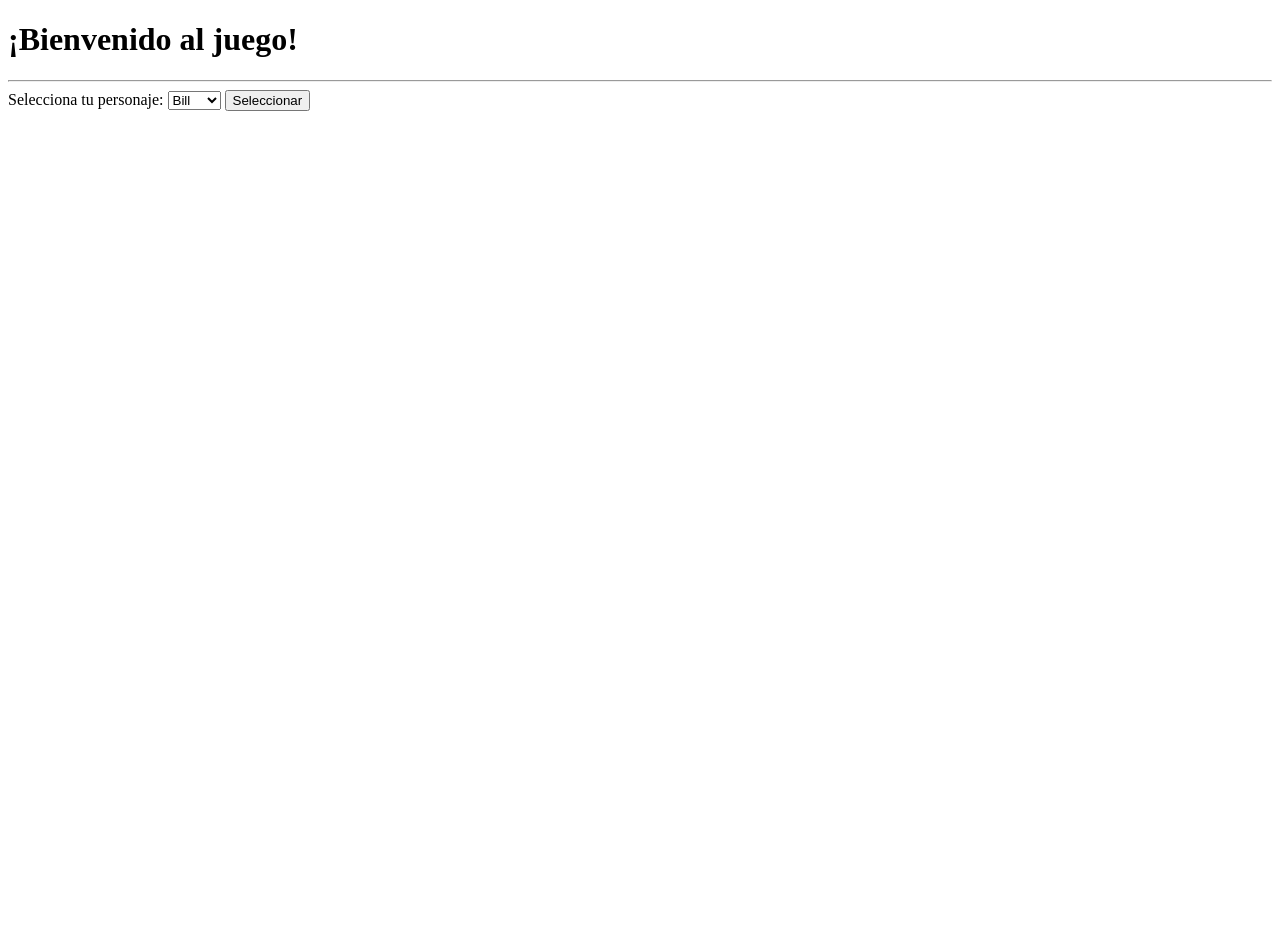
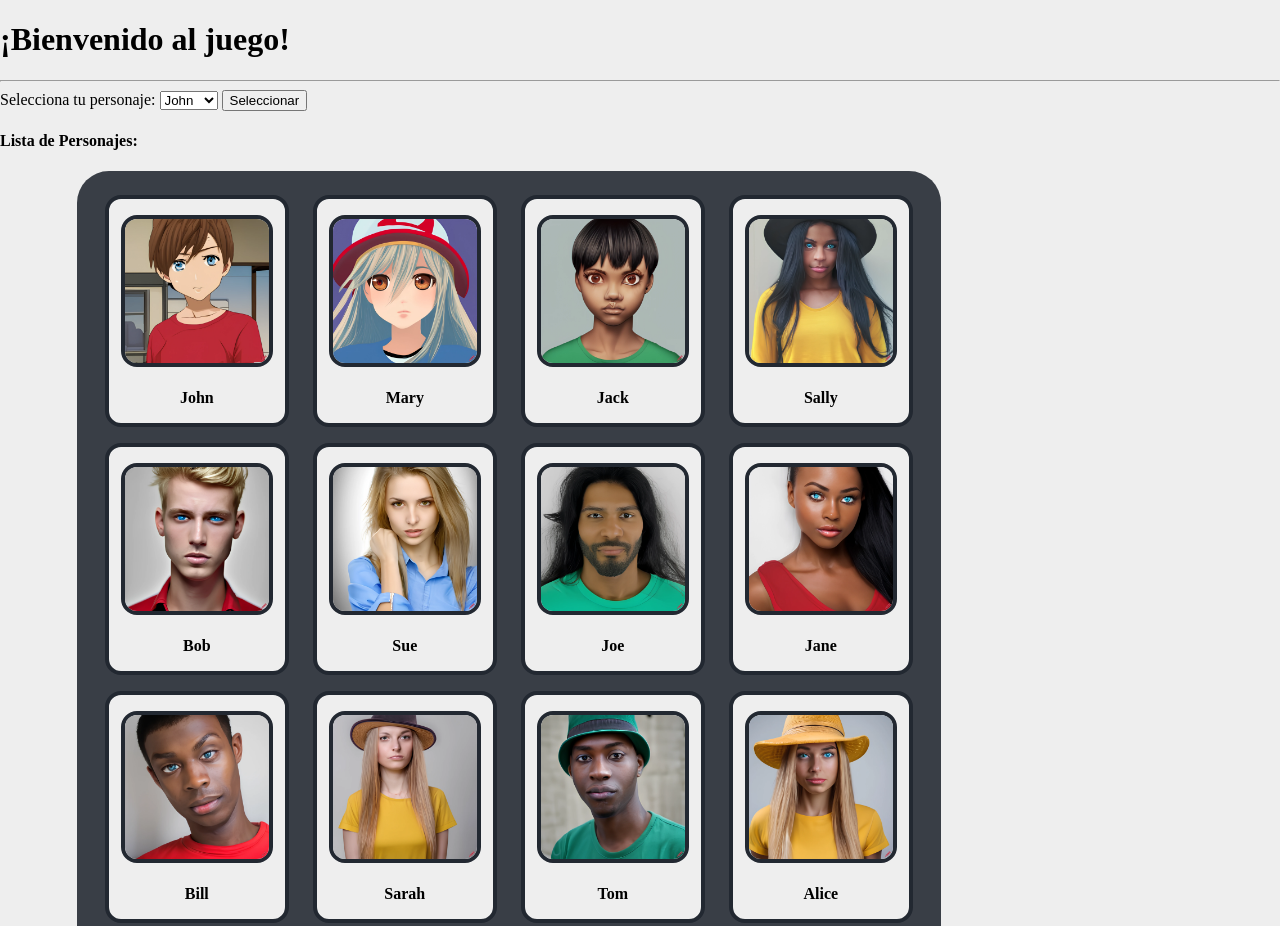
Before and after one commit to DanielTabares1/p_cmn2, a website: page public/game.html in a window 1280 px wide. Shown: the top 926 px of the page. Before the commit the page ends 800 px from the top, so only its background shows below. Drawn offline with nearby package versions, Linux system fonts and the light colour scheme; no server answers.

Commit message:
Cambios gráficos y comentarios

```diff
--- a/public/game.html
+++ b/public/game.html
@@ -1,74 +1,77 @@
 <!-- game.html -->
 <!DOCTYPE html>
 <html>
-
 <head>
     <meta charset="UTF-8" />
     <title>Juego de adivina quién</title>
     <script src="/socket.io/socket.io.js"></script>
+    <link rel="stylesheet" href="play.css" />
 </head>
 
-<body>
+<body style="background-color: #eee">
     <h1>¡Bienvenido al juego!</h1>
-    <hr>
-
+    <hr />
     <div>
         <form id="character-form">
             <label for="character-select">Selecciona tu personaje:</label>
-            <select id="character-select" name="character">
-                <option value="Bill">Bill</option>
-                <option value="Sue">Sue</option>
-                <option value="Betty">Betty</option>
-            </select>
+            <select id="character-select" name="character"></select>
             <button id="select-character" type="submit">Seleccionar</button>
         </form>
+        <h4>Lista de Personajes:</h4>
+        <div
+            class="imagenes"
+            id="cuadro-personajes"
+            style="margin-top: 0"
+        ></div>
     </div>
 
     <script>
         const socket = io();
 
         const urlParams = new URLSearchParams(window.location.search);
-        const nombre = urlParams.get('nombre');
+        const nombre = urlParams.get("nombre");
 
-        const characterForm = document.getElementById('character-form');
-        const characterSelect = document.getElementById('character-select');
+        const characterForm = document.getElementById("character-form");
+        const characterSelect = document.getElementById("character-select");
+        const img = document.getElementById("imagen");
+        const imagenes = document.getElementById("cuadro-personajes");
+
         let hasSelectedCharacter = false;
 
+        const character_list = ["John","Mary","Jack","Sally","Bob","Sue","Joe",
+        "Jane","Bill","Sarah","Tom","Alice","Steve","Linda","Harry","Betty",];
 
-        // characterForm.addEventListener('submit', (event) => {
-        //     event.preventDefault();
-        //     const character = characterSelect.value;
-        //     socket.emit('select-character', character);
-        //     console.log('Personaje seleccionado: ' + character);
-        // });
+        character_list.forEach((element) => {
+            characterSelect.innerHTML += `<option value="${element}">${element}</option>`;
 
-        const selectCharacterBtn = document.querySelector('#select-character');
-        selectCharacterBtn.addEventListener('click', () => {
+            imagenes.appendChild(document.createElement("div")).innerHTML = `
+                <div class="cuadro-personaje">
+                    <img src="images/${element}.png" alt="${element}" class="img-personaje">
+                    <h4>${element}</h4>
+                </div>
+            `;
+        });
+
+        const selectCharacterBtn = document.querySelector("#select-character");
+        selectCharacterBtn.addEventListener("click", () => {
             if (!hasSelectedCharacter) {
                 // Emitir el evento "select-character" al servidor
                 const character = characterSelect.value;
                 const playerName = nombre;
                 const player = {
                     character,
-                    playerName
+                    playerName,
                 };
-                socket.emit('select-character', player);
+                socket.emit("select-character", player);
                 // Bloquear el botón de selección de personaje
                 selectCharacterBtn.disabled = true;
                 hasSelectedCharacter = true;
             }
         });
 
-        socket.on('game-start', ( player ) => {
-            console.log(`El juego ha comenzado, eres el jugador ${player}`);
-        });
-
-        socket.on('redirect', (url) => {
+        socket.on("redirect", (url) => {
             window.location.href = url;
         });
-
     </script>
-
 </body>
-
 </html>
--- a/public/play.css
+++ b/public/play.css
@@ -1,9 +1,9 @@
 :root {
-    --blue: #00ADB5;
+    --blue: #00adb5;
     --dark: #222831;
-    --grey: #393E46;
-    --light: #EEEEEE;
-    --red: #FA58B6;
+    --grey: #393e46;
+    --light: #eeeeee;
+    --red: #fa58b6;
 }
 
 body {
@@ -99,7 +99,7 @@ body {
     margin-top: 5%;
     display: flex;
     flex-direction: column;
-    justify-content: flex-start ;
+    justify-content: flex-start;
     align-items: center;
     flex-wrap: wrap;
     width: 20%;
@@ -108,14 +108,14 @@ body {
     border-radius: 2rem;
 }
 
-.preguntas-false{
+.preguntas-false {
     opacity: 0.3;
     pointer-events: none;
     background-color: var(--red);
     margin-top: 5%;
     display: flex;
     flex-direction: column;
-    justify-content: flex-start ;
+    justify-content: flex-start;
     align-items: center;
     flex-wrap: wrap;
     width: 20%;
```
Also changed, not shown: index.js (+1 -70 lines), public/play.js (+0 -9 lines).
